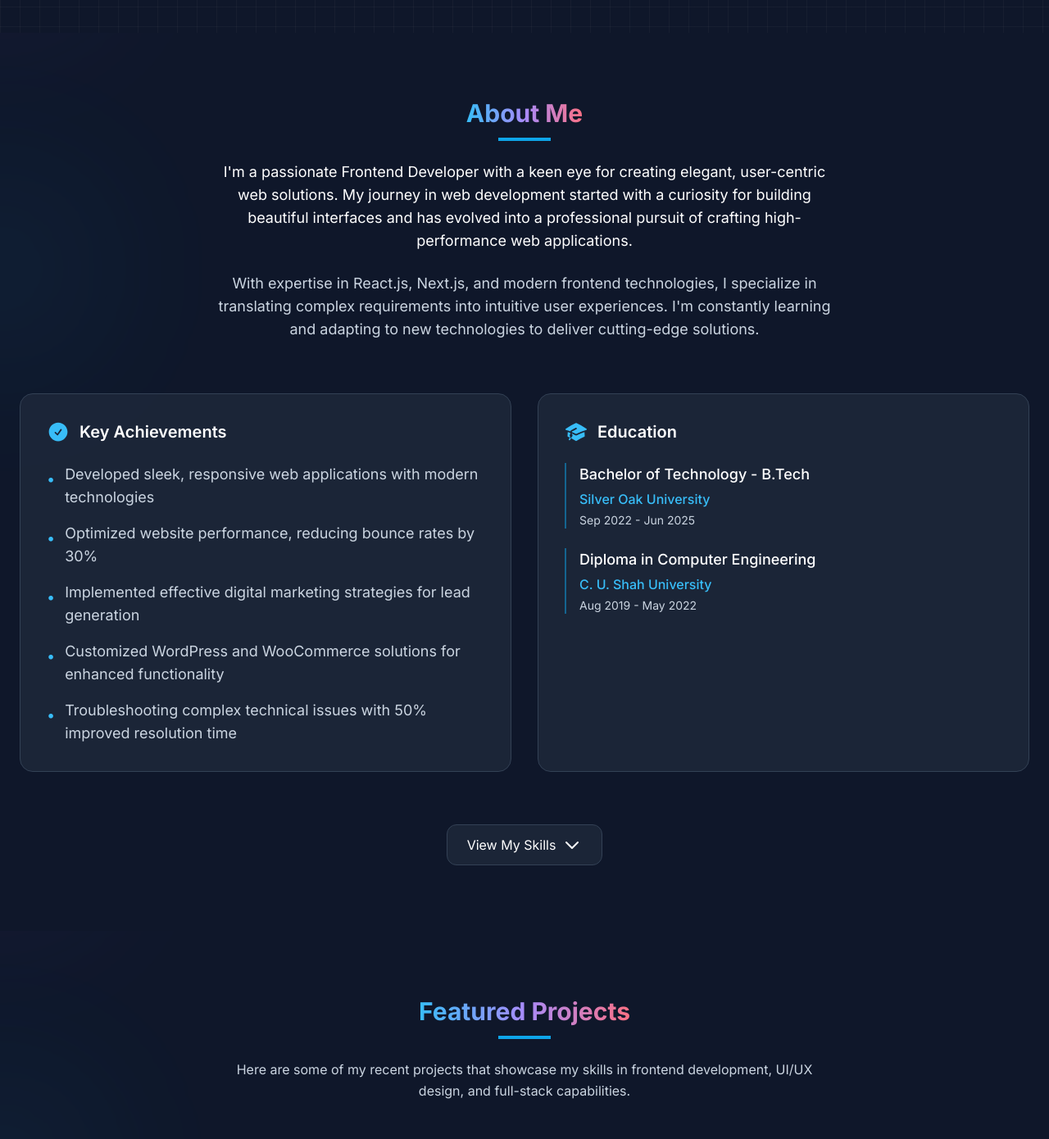
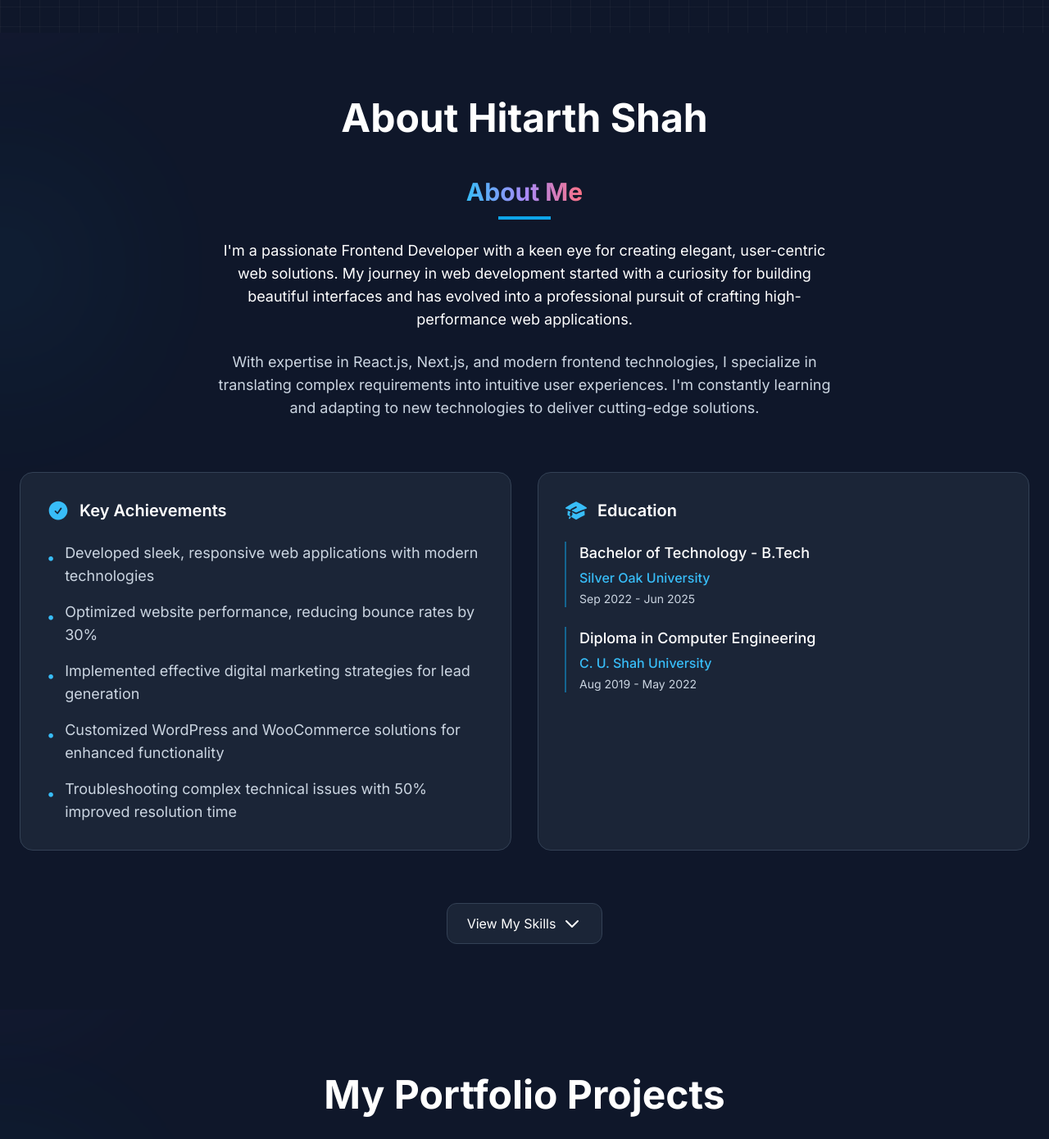
Before and after one commit to hitarthsh/MyPortfolio, a React (Vite) app: page / in a window 1280 px wide. Shown: the part 760-2150 px from the top of the page at 82% size. Built offline with nearby package versions, Linux system fonts and the light colour scheme.

Commit message:
Add headings to About, Contact, Portfolio, and Skills sections for improved clarity and presentation

```diff
--- a/src/components/About.jsx
+++ b/src/components/About.jsx
@@ -41,6 +41,9 @@ export default function About() {
       </div>
 
       <div className="container mx-auto px-4 sm:px-6 relative z-10">
+        <h1 className="text-4xl sm:text-5xl font-bold text-center text-white mb-12 animate-fade-in">
+          About Hitarth Shah
+        </h1>
         <SectionTitle>
           <span className="bg-gradient-to-r from-primary-400 via-secondary-400 to-accent-400 text-transparent bg-clip-text">
             About Me
--- a/src/components/Contact.jsx
+++ b/src/components/Contact.jsx
@@ -95,7 +95,10 @@ export default function Contact() {
         <div className="absolute bottom-20 -right-16 sm:-right-20 md:-right-24 lg:-right-32 w-32 h-32 sm:w-48 sm:h-48 md:w-56 md:h-56 lg:w-64 lg:h-64 bg-secondary-500/10 rounded-full blur-[50px] sm:blur-[64px] md:blur-[80px] lg:blur-[96px] opacity-40 sm:opacity-50 md:opacity-60 lg:opacity-70" />
       </div>
 
-      <div className="container relative z-10">
+      <div className="container mx-auto px-4 sm:px-6 relative z-10">
+        <h1 className="text-4xl sm:text-5xl font-bold text-center text-white mb-12 animate-fade-in">
+          Get in Touch
+        </h1>
         <SectionTitle>
           <span className="bg-gradient-to-r from-primary-400 via-secondary-400 to-accent-400 text-transparent bg-clip-text">
             Get in Touch
--- a/src/components/Portfolio.jsx
+++ b/src/components/Portfolio.jsx
@@ -104,7 +104,10 @@ export default function Portfolio() {
         <div className="absolute bottom-20 -right-16 sm:-right-20 md:-right-24 lg:-right-32 w-32 h-32 sm:w-48 sm:h-48 md:w-56 md:h-56 lg:w-64 lg:h-64 bg-secondary-500/10 rounded-full blur-[50px] sm:blur-[64px] md:blur-[80px] lg:blur-[96px] opacity-40 sm:opacity-50 md:opacity-60 lg:opacity-70" />
       </div>
 
-      <div className="container px-4 sm:px-6 relative z-10">
+      <div className="container mx-auto px-4 sm:px-6 relative z-10">
+        <h1 className="text-4xl sm:text-5xl font-bold text-center text-white mb-12 animate-fade-in">
+          My Portfolio Projects
+        </h1>
         <SectionTitle>
           <span className="bg-gradient-to-r from-primary-400 via-secondary-400 to-accent-400 text-transparent bg-clip-text">
             Featured Projects
--- a/src/components/Skills.jsx
+++ b/src/components/Skills.jsx
@@ -69,7 +69,10 @@ export default function Skills() {
         <div className="absolute bottom-20 -right-16 sm:-right-20 md:-right-24 lg:-right-32 w-32 h-32 sm:w-48 sm:h-48 md:w-56 md:h-56 lg:w-64 lg:h-64 bg-secondary-500/10 rounded-full blur-[50px] sm:blur-[64px] md:blur-[80px] lg:blur-[96px] opacity-40 sm:opacity-50 md:opacity-60 lg:opacity-70" />
       </div>
 
-      <div className="container relative z-10">
+      <div className="container mx-auto px-4 sm:px-6 relative z-10">
+        <h1 className="text-4xl sm:text-5xl font-bold text-center text-white mb-12 animate-fade-in">
+          My Technical Skills
+        </h1>
         <SectionTitle>
           <span className="bg-gradient-to-r from-primary-400 via-secondary-400 to-accent-400 text-transparent bg-clip-text">
             Technical Skills
@@ -122,10 +125,10 @@ export default function Skills() {
         {/* Certifications Section */}
         <div className="mt-20 py-6">
           <SectionTitle>
-          <span className="bg-gradient-to-r from-primary-400 via-secondary-400 to-accent-400 text-transparent bg-clip-text">
-          Professional Certifications
-          </span>
-        </SectionTitle>
+            <span className="bg-gradient-to-r from-primary-400 via-secondary-400 to-accent-400 text-transparent bg-clip-text">
+              Professional Certifications
+            </span>
+          </SectionTitle>
           <div className="grid grid-cols-1 md:grid-cols-2 lg:grid-cols-3 gap-6">
             {[
               {
```
